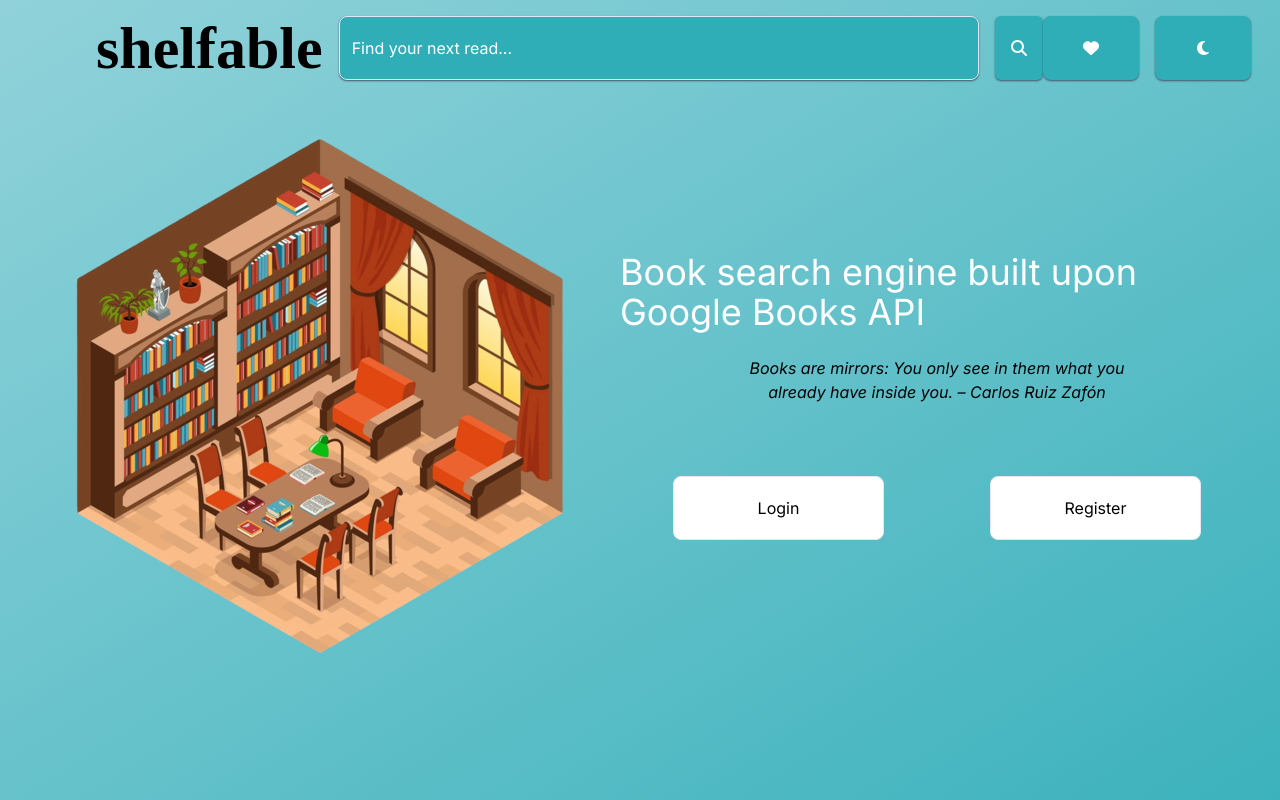
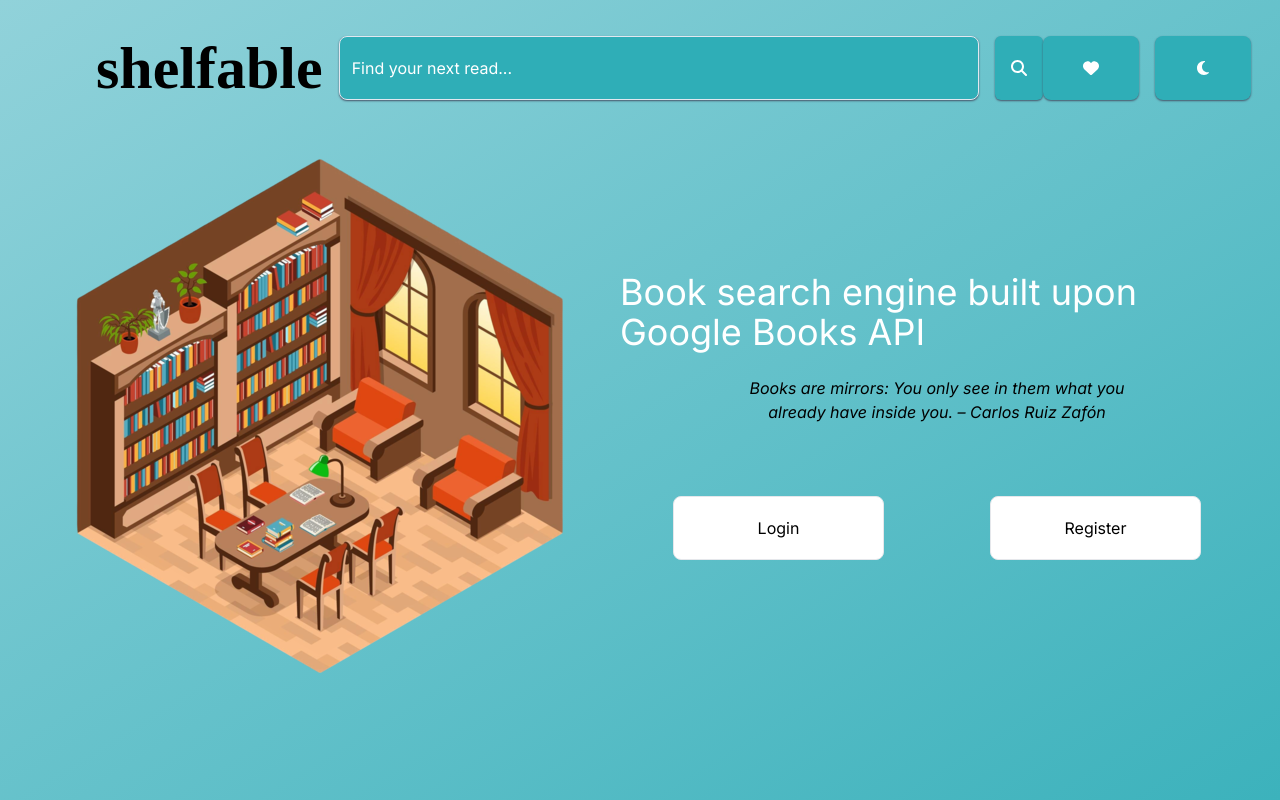
Before and after one commit to Alberto23B/shelfable, a React (Vite) app in the folder client/: page / in a window 1280 px wide. Built offline with nearby package versions, Linux system fonts and the light colour scheme; no server answers; a web font is replaced by a local one.

Commit message:
Fix styling in header in desktop

```diff
--- a/client/src/App.jsx
+++ b/client/src/App.jsx
@@ -46,7 +46,7 @@ function App() {
               >
                 <div
                   id="header"
-                  className="flex flex-wrap items-center md:justify-between md:mx-20 md:flex-nowrap"
+                  className="flex flex-wrap items-center pt-5 ml-4 md:justify-between md:mx-20 md:flex-nowrap"
                 >
                   <Dialog />
                   <Header />
```
